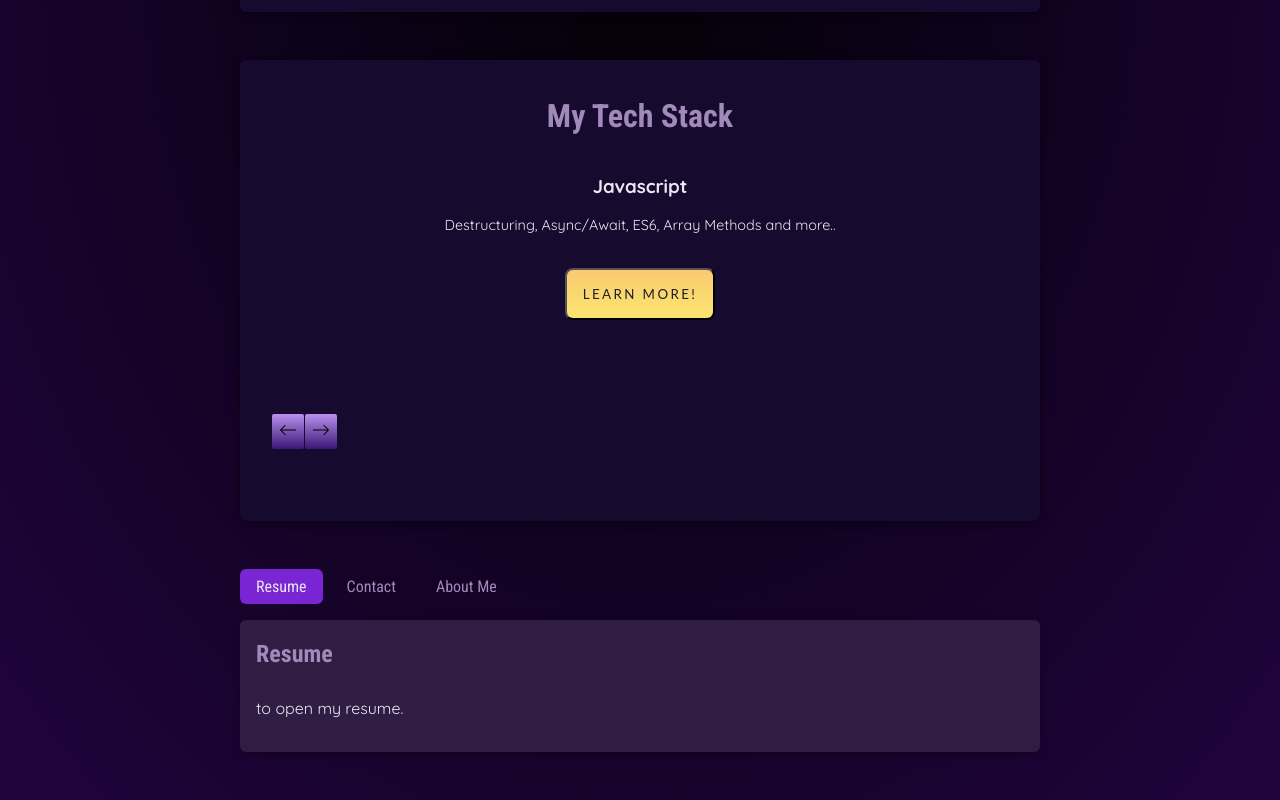
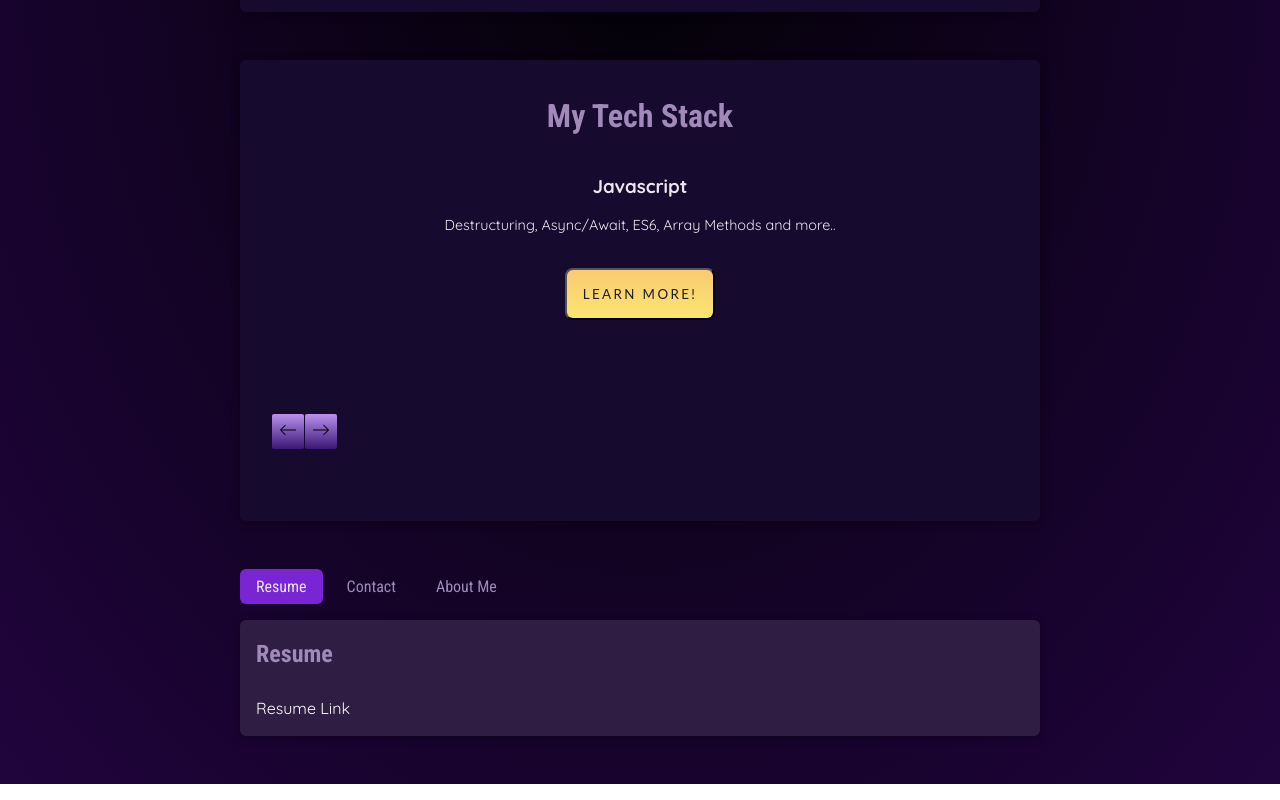
Before and after one commit to CaseyOverton/react-portfolio-2024, a React (Vite) app: page / in a window 1280 px wide. Shown: the part 898-1698 px from the top of the page. Built offline with nearby package versions, Linux system fonts and the light colour scheme.

Commit message:
refinement

```diff
--- a/src/App.jsx
+++ b/src/App.jsx
@@ -6,16 +6,37 @@ import { TAB_CONTENT } from './data.js'
 
 function App() {
   function isURL() {
-    if(TAB_CONTENT[selectedTopic].url) {
+    if(TAB_CONTENT[selectedTopic].title === 'Resume') {
       return (
-        <a href={TAB_CONTENT[selectedTopic].url}>{TAB_CONTENT[selectedTopic].urlTitle}</a>
+        <>
+          <a href={TAB_CONTENT[selectedTopic].url}>{TAB_CONTENT[selectedTopic].urlTitle}</a>
+        </>
+      )
+    }
+    if(TAB_CONTENT[selectedTopic].title === 'Contact') {
+      return (
+        <>
+          <p> {TAB_CONTENT[selectedTopic].description1}</p>
+          <a href={TAB_CONTENT[selectedTopic].url}>{TAB_CONTENT[selectedTopic].urlTitle}</a>
+        </>
+      )
+    }
+    if(TAB_CONTENT[selectedTopic].title === 'About Me') {
+      return (
+        <>
+          <p> {TAB_CONTENT[selectedTopic].description1}</p>
+          <p> {TAB_CONTENT[selectedTopic].description2}</p>
+        </>
       )
     }
   }
-  function isDescription2() {
-    if(TAB_CONTENT[selectedTopic].description2) {
+  function isResume() {
+    if(TAB_CONTENT[selectedTopic] == 'Resume') {
       return (
-        <p>{TAB_CONTENT[selectedTopic].description2}</p>
+        <>
+          <a href={TAB_CONTENT[selectedTopic].url}>{TAB_CONTENT[selectedTopic].urlTitle}</a>
+          <p>{TAB_CONTENT[selectedTopic].description1}</p>
+        </>
       )
     }
   }
@@ -28,7 +49,6 @@ function App() {
       <h2>
         {TAB_CONTENT[selectedTopic].title}
       </h2>
-      <p> {TAB_CONTENT[selectedTopic].description1}</p>
         {isURL()}
     </div>
   )
--- a/src/data.js
+++ b/src/data.js
@@ -68,15 +68,14 @@ export const USER_DATA = {
 export const TAB_CONTENT = {
     Resume: {
         title: 'Resume',
-        description1: 'to open my resume.',
-        url: '',
-        urlTitle: 'Click Here'
+        url: 'https://docs.google.com/document/d/154vYVnq_G7c-aWN_DpwvwUgwrZs4iOgiD0JW_IZvR-M/edit?usp=sharing',
+        urlTitle: 'Resume Link'
     },
     Contact: {
         title: 'Contact',
-        description1:'Email: Overtonc1@gmail.com, Linkedin: ',
+        description1:'Email: Overtonc1@gmail.com',
         url: 'https://www.linkedin.com/in/casey-overton-3584151b1/',
-        urlTitle: 'Linkedin'
+        urlTitle: 'Linkedin Link'
     },
     About: {
         title: 'About Me',
--- a/src/style/index.css
+++ b/src/style/index.css
@@ -73,6 +73,9 @@ main h2 {
   border-radius: 6px;
   background-color: #2f1d43;
   box-shadow: 0 2px 8px rgba(0, 0, 0, 0.3);
+  >a {
+    color: white;
+  }
 }
 
 #tab-content h3 {
@@ -81,6 +84,10 @@ main h2 {
 
 #tab-content code {
   font-size: 1rem;
+}
+
+.noWrap {
+  white-space: nowrap;
 }
 
 .embla {
```
